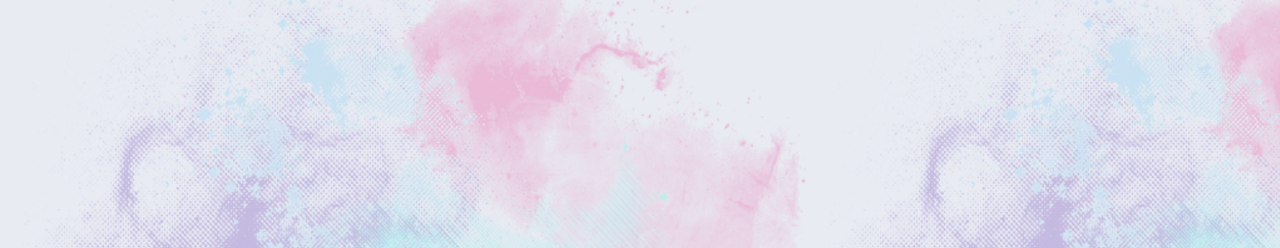
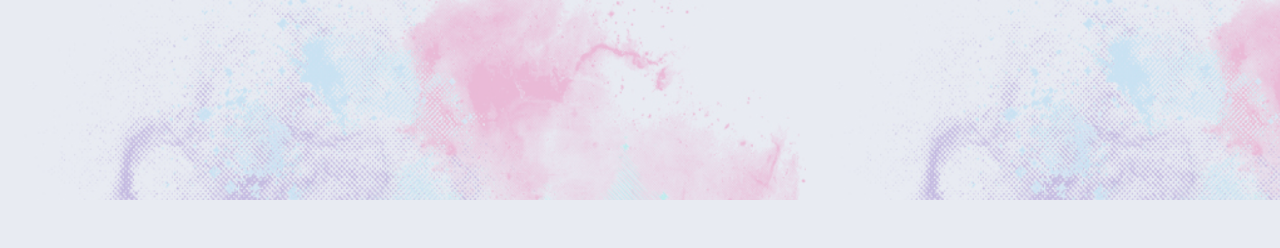
Before and after one commit to anaplopes/system-daylight, a Django app: page /login/ in a window 1280 px wide. Shown: the part 600-848 px from the top of the page. After the commit the page ends 800 px from the top, so only its background shows below. Run offline with Django 3.2, Linux system fonts and the light colour scheme; some libraries are stand-ins or nearby versions.

Commit message:
Update login.html

```diff
--- a/core/templates/registration/login.html
+++ b/core/templates/registration/login.html
@@ -19,8 +19,6 @@
         <style>
             .body-Login-back {
                 background-image: url("{% static '_img/fundologin.png' %}");
-            }
-            html, body{
                 height: 100%;
             }
         </style>
```
